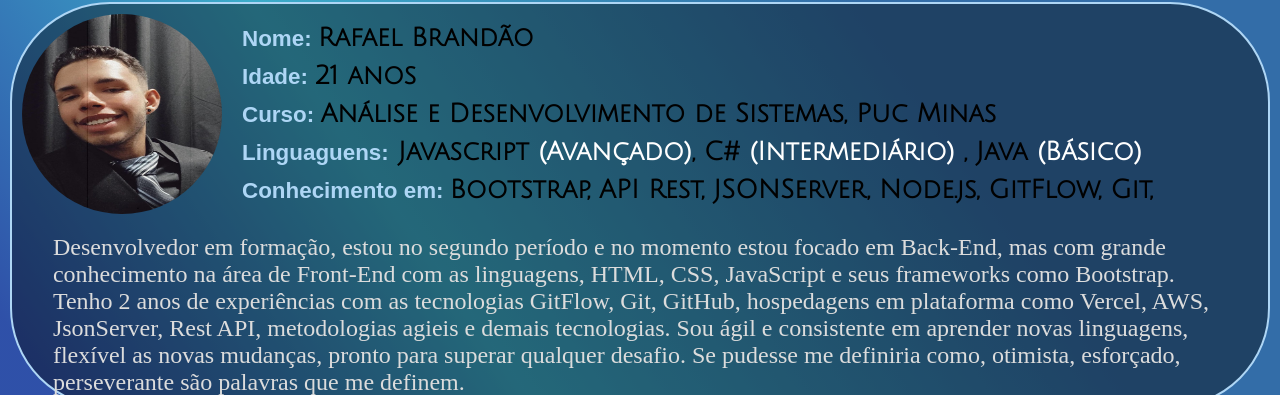
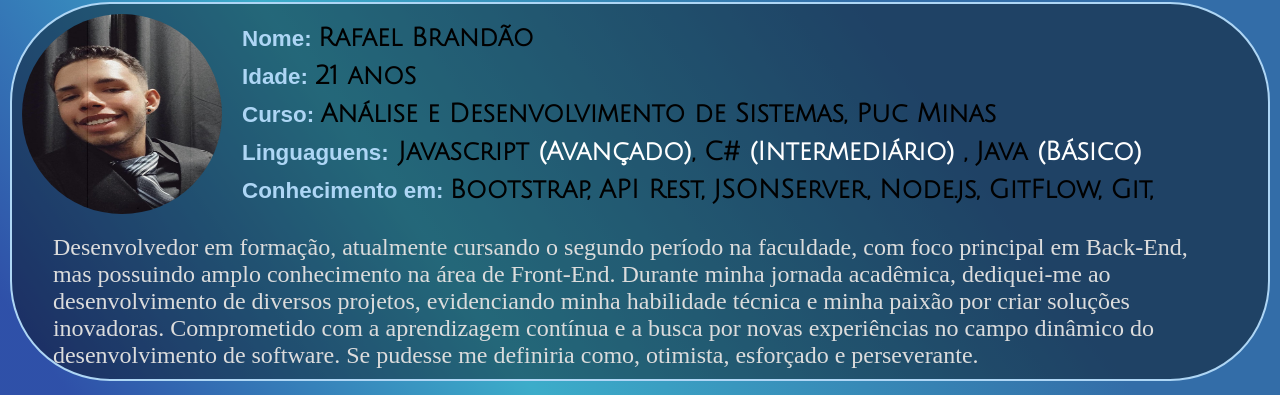
Before and after one commit to Brandds/Rafael-Brand-o-Portfolio-, a plain HTML site: page index.html in a window 1280 px wide. Shown: the part 102-497 px from the top of the page. Drawn offline with Linux system fonts and the light colour scheme; a web font is replaced by a local one.

Commit message:
Nada de mais

```diff
--- a/index.html
+++ b/index.html
@@ -96,16 +96,14 @@
         </div>
         <div class="div-sobre">
           <p class="descri-p">
-            Desenvolvedor em formação, estou no segundo período e no momento
-            estou focado em Back-End, mas com grande conhecimento na área de
-            Front-End com as linguagens, HTML, CSS, JavaScript e seus frameworks
-            como Bootstrap. Tenho 2 anos de experiências com as tecnologias
-            GitFlow, Git, GitHub, hospedagens em plataforma como Vercel, AWS,
-            JsonServer, Rest API, metodologias agieis e demais tecnologias. Sou
-            ágil e consistente em aprender novas linguagens, flexível as novas
-            mudanças, pronto para superar qualquer desafio. Se pudesse me
-            definiria como, otimista, esforçado, perseverante são palavras que
-            me definem.
+            Desenvolvedor em formação, atualmente cursando o segundo período na
+            faculdade, com foco principal em Back-End, mas possuindo amplo
+            conhecimento na área de Front-End. Durante minha jornada acadêmica,
+            dediquei-me ao desenvolvimento de diversos projetos, evidenciando
+            minha habilidade técnica e minha paixão por criar soluções
+            inovadoras. Comprometido com a aprendizagem contínua e a busca por
+            novas experiências no campo dinâmico do desenvolvimento de software.
+            Se pudesse me definiria como, otimista, esforçado e perseverante.
           </p>
         </div>
       </div>
```
